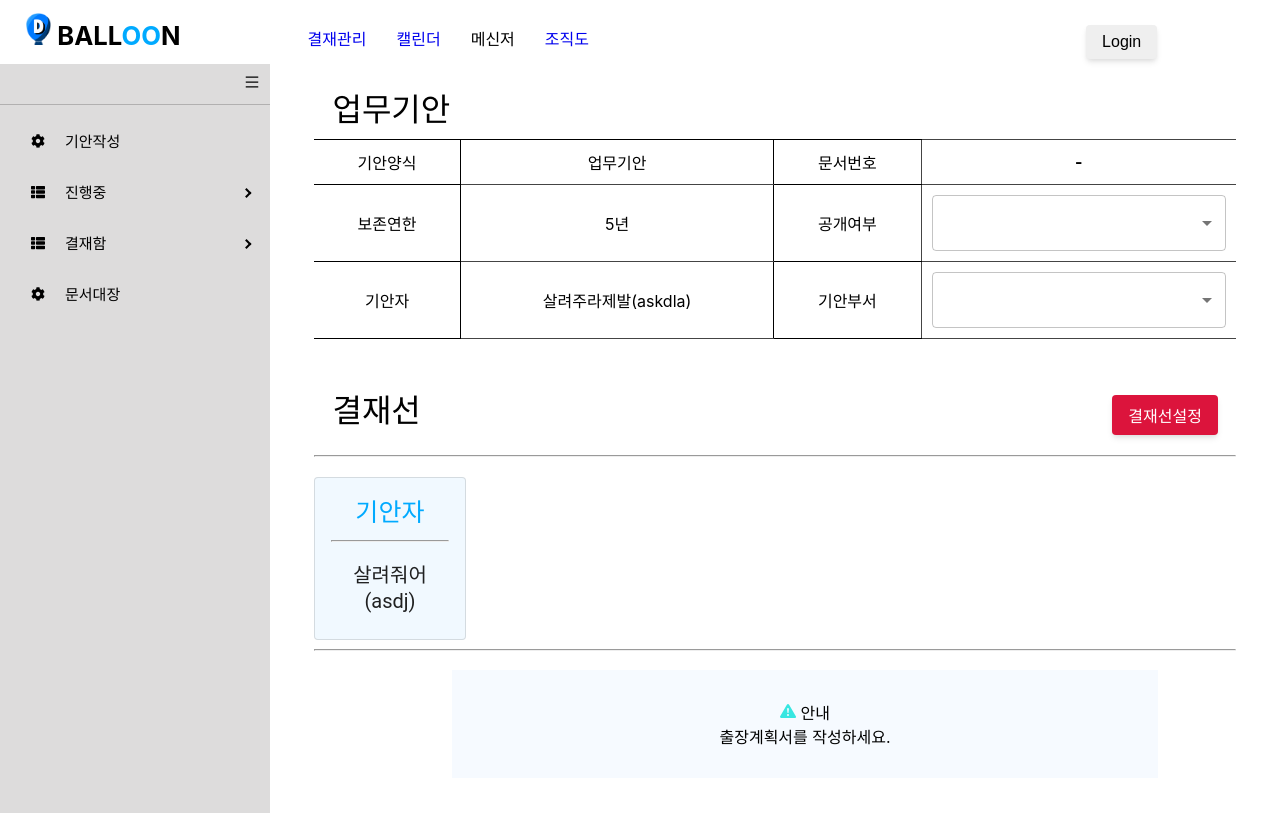
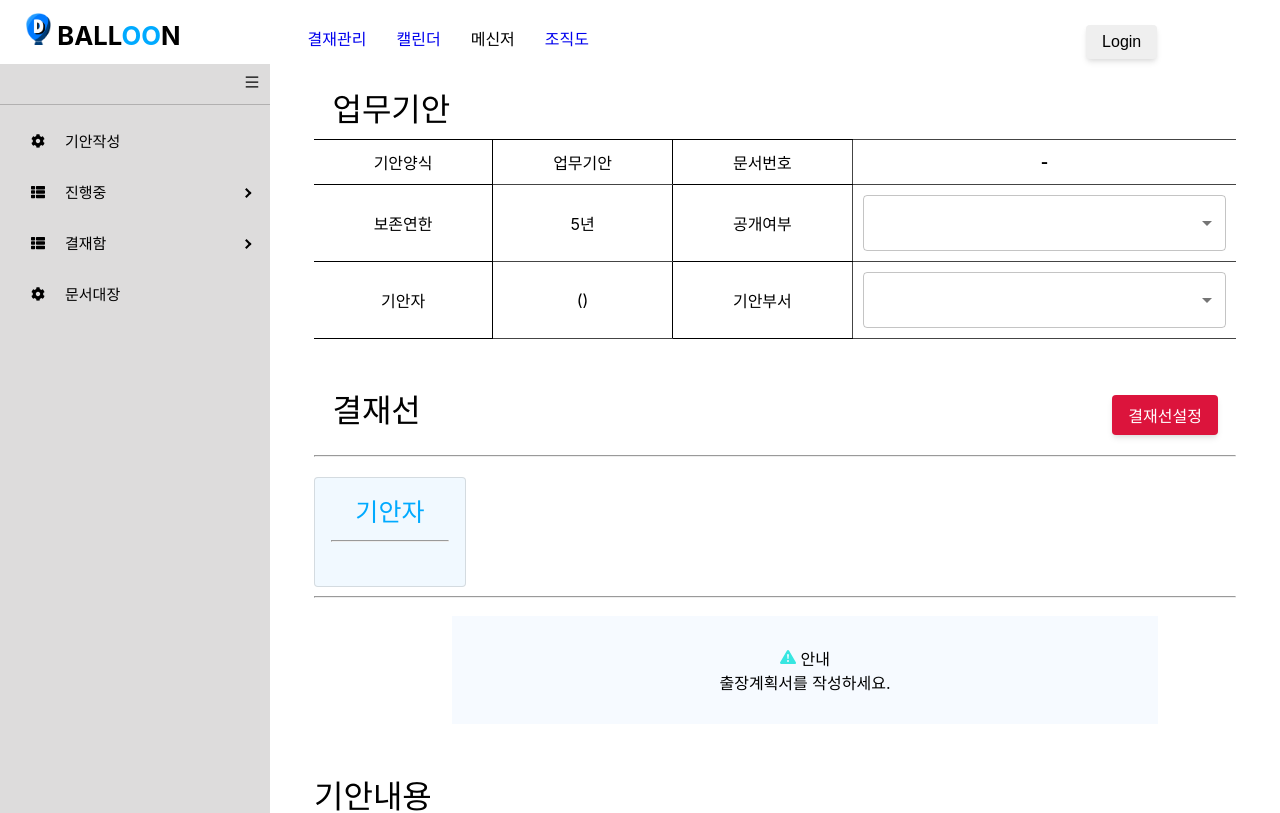
Before and after one commit to returnhakja/Balloon_Front, a React (Create React App) app in the folder balloon/: page /dratf/br in a window 1280 px wide. Shown: the top 813 px of the page. Built offline with nearby package versions, Linux system fonts and the light colour scheme.

Commit message:
OrganizationChart

```diff
--- a/balloon/src/context/UnitFunc.js
+++ b/balloon/src/context/UnitFunc.js
@@ -1,18 +1,21 @@
 import React from 'react';
+import '../css/Organization.css';
 
 export const ChildUnits = (unit) => {
   return (
-    <div style={{ border: '1px solid blue', margin: '5px' }}>
+    // <div style={{ border: '1px solid blue', margin: '5px' }}>
+    <div class="thisflex">
       {unit.childUnits.map((unit) => {
         return (
-          <div
+          <ol
             style={{ border: '1px solid red', margin: '2px' }}
-            key={unit.unitCode}>
-            <p>{unit.unitName}</p>
-            <p>{unit.bell}</p>
+            key={unit.unitCode}
+            class="level-3-wrapper">
+            <li class="level-3 rectangle">{unit.unitName}</li>
+            {/* <li>{unit.bell}</li> */}
             <br /> {/* 구분자 br */}
             {unit.childUnits.length !== 0 && ChildUnits(unit)}
-          </div>
+          </ol>
         );
       })}
     </div>
--- a/balloon/src/css/Organization.css
+++ b/balloon/src/css/Organization.css
@@ -1,5 +1,11 @@
 /* MAIN STYLES
 –––––––––––––––––––––––––––––––––––––––––––––––––– */
+.thisflex {
+  border: 1px solid blue;
+  margin: 5px;
+  display: flex;
+}
+
 .con {
   margin-top: 3%;
 }
@@ -18,7 +24,7 @@
   color: #f27c8d;
 }
 :root {
-  --level-1: #8dccad;
+  /* --level-1: #8dccad; */
   --level-2: #f5cc7f;
   --level-3: #7b9fe0;
   --level-4: #f27c8d;
@@ -49,7 +55,7 @@
   transform: translateX(-50%);
   width: 2px;
   height: 20px;
-  background: var(--black);
+  /* background: var(--black); */
 }
 
 /* LEVEL-2 STYLES
@@ -78,7 +84,7 @@
   bottom: -20px;
   width: calc(100% + 20px);
   height: 2px;
-  background: var(--black);
+  /* background: var(--black); */
 }
 .level-2-wrapper li {
   position: relative;
@@ -92,12 +98,12 @@
   transform: translateX(-50%);
   width: 2px;
   height: 20px;
-  background: var(--black);
+  /* background: var(--black); */
 }
 .level-2 {
   width: 70%;
   margin: 0 auto 40px;
-  background: var(--level-2);
+  /* background: var(--level-2); */
 }
 .level-2::before {
   content: '';
@@ -108,7 +114,7 @@
   transform: translateX(-50%);
   width: 2px;
   height: 20px;
-  background: var(--black);
+  /* background: var(--black); */
 }
 .level-2::after {
   display: none;
@@ -120,7 +126,7 @@
   transform: translate(-100%, -50%);
   width: 20px;
   height: 2px;
-  background: var(--black);
+  /* background: var(--black); */
 }
 
 /* LEVEL-3 STYLES
@@ -141,7 +147,7 @@
   left: calc(25% - 5px);
   width: calc(50% + 10px);
   height: 2px;
-  background: var(--black);
+  /* background: var(--black); */
 }
 .level-3-wrapper > li::before {
   content: '';
@@ -152,7 +158,7 @@
   transform: translate(-50%, -100%);
   width: 2px;
   height: 20px;
-  background: var(--black);
+  /* background: var(--black); */
 }
 .level-3 {
   margin-bottom: 20px;
--- a/balloon/src/pages/Businessreport.js
+++ b/balloon/src/pages/Businessreport.js
@@ -28,6 +28,7 @@ import FormatAlignJustifyIcon from '@mui/icons-material/FormatAlignJustify';
 import { styled } from '@mui/material/styles';
 import Modal from './Modal';
 import '../css/Modal.css';
+import { useOutletContext } from 'react-router-dom';
 
 const StyledToggleButtonGroup = styled(ToggleButtonGroup)(({ theme }) => ({
   '& .MuiToggleButtonGroup-grouped': {
@@ -62,7 +63,9 @@ function Report() {
   const handleAlignment = (event, newAlignment) => {
     setAlignment(newAlignment);
   };
-
+  // 사원 정보 context
+  const [empInfo, setEmpInfo] = useOutletContext();
+  console.log(empInfo);
   const card = (
     <React.Fragment>
       <CardContent>
@@ -80,7 +83,7 @@ function Report() {
           variant="h5"
           component="div"
           textAlign="center">
-          살려줘어(asdj)
+          {empInfo.empName}
         </Typography>
       </CardContent>
     </React.Fragment>
@@ -125,7 +128,10 @@ function Report() {
             </tr>
             <tr align="center" bgcolor="white">
               <td className={styles.tdleft}>기안자</td>
-              <td className={styles.td}>살려주라제발(askdla)</td>
+              <td className={styles.td}>
+                {' '}
+                {empInfo.empName}({empInfo.empId})
+              </td>
               <td className={styles.tdright}>기안부서</td>
               <th className={styles.th}>
                 <Box sx={{ minWidth: 150 }}>
--- a/balloon/src/pages/Businesstrip.js
+++ b/balloon/src/pages/Businesstrip.js
@@ -32,6 +32,7 @@ import { AdapterDateFns } from '@mui/x-date-pickers/AdapterDateFns';
 import { DatePicker } from '@mui/x-date-pickers/DatePicker';
 import '../css/Modal.css';
 import Modal from './Modal';
+import { useOutletContext } from 'react-router-dom';
 
 const StyledToggleButtonGroup = styled(ToggleButtonGroup)(({ theme }) => ({
   '& .MuiToggleButtonGroup-grouped': {
@@ -74,6 +75,9 @@ function Trip() {
   // 모달
   const [openModal, setOpenModal] = useState(false);
 
+  // 사원 정보 context
+  const [empInfo, setEmpInfo] = useOutletContext();
+  console.log(empInfo);
   const card = (
     <React.Fragment>
       <CardContent>
@@ -91,7 +95,7 @@ function Trip() {
           variant="h5"
           component="div"
           textAlign="center">
-          살려줘어(asdj)
+          {empInfo.empName}
         </Typography>
       </CardContent>
     </React.Fragment>
@@ -134,7 +138,9 @@ function Trip() {
             </tr>
             <tr align="center" bgcolor="white">
               <td className={styles.tdleft}>기안자</td>
-              <td className={styles.td}>살려주라제발(askdla)</td>
+              <td className={styles.td}>
+                {empInfo.empName}({empInfo.empId})
+              </td>
               <td className={styles.tdright}>기안부서</td>
               <th className={styles.th}>
                 <Box sx={{ minWidth: 150 }}>
--- a/balloon/src/pages/Organization.js
+++ b/balloon/src/pages/Organization.js
@@ -1,6 +1,7 @@
 import React, { useEffect, useState } from 'react';
 import { findUnitList } from '../context/UnitAxios';
 import { ChildUnits } from '../context/UnitFunc';
+import '../css/Organization.css';
 
 function Organization() {
   const [units, setUnits] = useState([]);
@@ -13,12 +14,13 @@ function Organization() {
     <div>
       {units.length !== 0 && units ? (
         <div style={{ border: '1px solid black', margin: '20px' }}>
-          <div style={{ border: '1px solid red', margin: '10px' }}>
-            <p>{units.unitName}</p>
-            <p>{units.bell}</p>
-          </div>
-          <br /> {/* 구분자 br */}
-          {units.childUnits !== 0 && ChildUnits(units)}
+          {/* <ol style={{ border: '1px solid green', margin: '10px' }}> */}
+          <ol class="level-1 rectangle">
+            <li class="level-1 rectangle"> {units.unitName}</li>
+            {/* <li class="level-2 rectangle">{units.bell}</li> */}
+            <br /> {/* 구분자 br */}
+            <li>{units.childUnits !== 0 && ChildUnits(units)}</li>
+          </ol>
         </div>
       ) : (
         <p>아직 조직이 없습니다.</p>
--- a/balloon/src/pages/Persnelappointment.js
+++ b/balloon/src/pages/Persnelappointment.js
@@ -32,6 +32,7 @@ import { AdapterDateFns } from '@mui/x-date-pickers/AdapterDateFns';
 import { DatePicker } from '@mui/x-date-pickers/DatePicker';
 import '../css/Modal.css';
 import Modal from './Modal';
+import { useOutletContext } from 'react-router-dom';
 
 const StyledToggleButtonGroup = styled(ToggleButtonGroup)(({ theme }) => ({
   '& .MuiToggleButtonGroup-grouped': {
@@ -73,6 +74,9 @@ function Pointment() {
   // 모달
   const [openModal, setOpenModal] = useState(false);
 
+  // 사원 정보 context
+  const [empInfo, setEmpInfo] = useOutletContext();
+
   const card = (
     <React.Fragment>
       <CardContent>
@@ -90,7 +94,7 @@ function Pointment() {
           variant="h5"
           component="div"
           textAlign="center">
-          살려줘어(asdj)
+          {empInfo.empName}
         </Typography>
       </CardContent>
     </React.Fragment>
@@ -133,7 +137,9 @@ function Pointment() {
             </tr>
             <tr align="center" bgcolor="white">
               <td className={styles.tdleft}>기안자</td>
-              <td className={styles.td}>살려주라제발(askdla)</td>
+              <td className={styles.td}>
+                {empInfo.empName}({empInfo.empId})
+              </td>
               <td className={styles.tdright}>기안부서</td>
               <th className={styles.th}>
                 <Box sx={{ minWidth: 150 }}>
```
